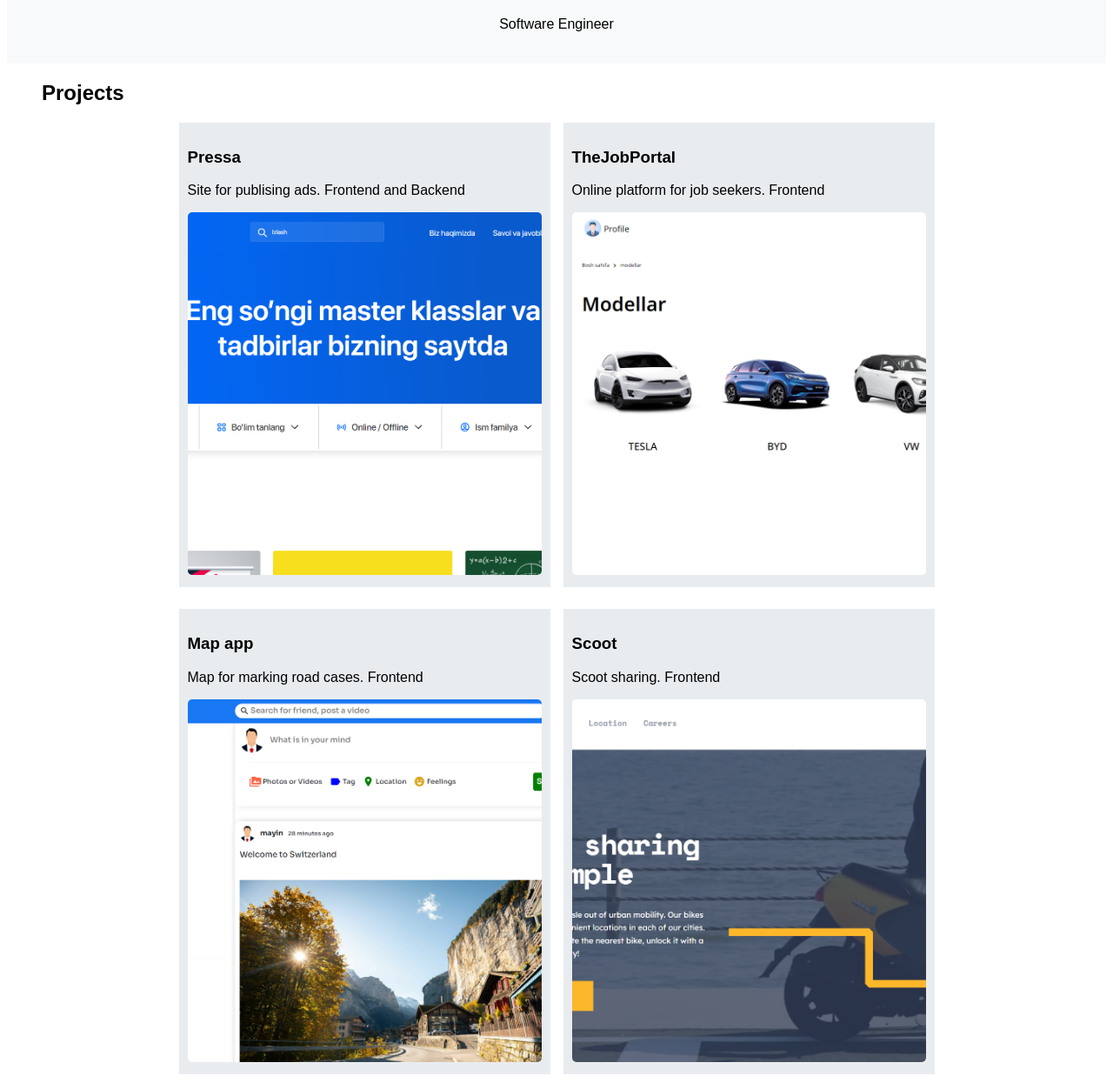
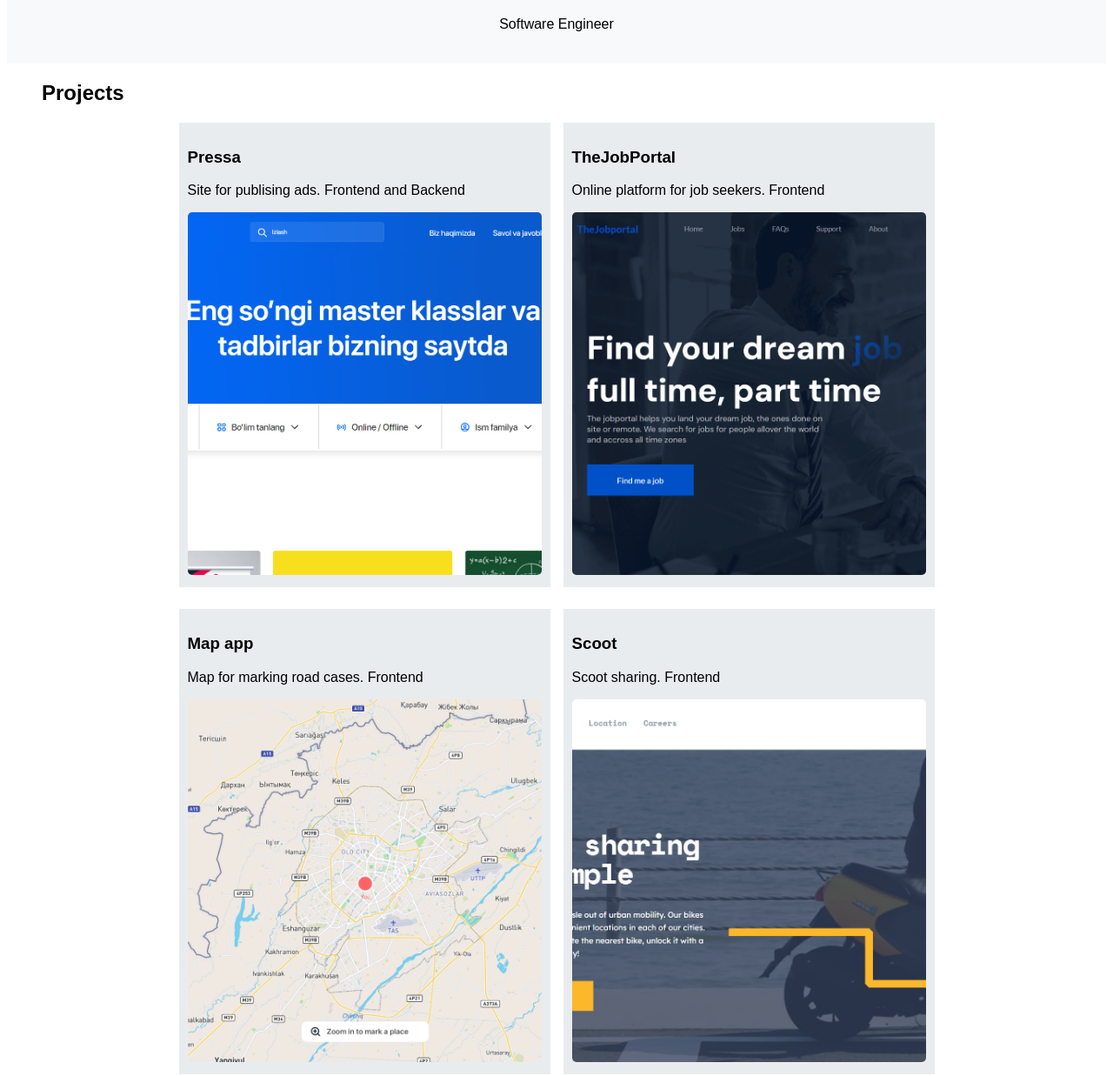
Before and after one commit to Ibrokhim3/portfolio, a plain HTML site: page index.html in a window 1280 px wide. Shown: the part 89-1326 px from the top of the page at 87% size. Drawn offline with Linux system fonts and the light colour scheme; a script that the page names is missing.

Commit message:
feat: added info

```diff
--- a/index.html
+++ b/index.html
@@ -50,7 +50,7 @@
                 width="407"
                 height="417
               "
-                src="./assets/images/avtosalon.png"
+                src="./assets/images/job.png"
                 alt="image"
             /></a>
           </div>
@@ -63,7 +63,7 @@
                 width="407"
                 height="417
               "
-                src="./assets/images/lamasocial-2.png"
+                src="./assets/images/map.png"
                 alt="image"
             /></a>
           </div>
```
Also changed, not shown: assets/images/job.png (added), assets/images/map.png (added).
